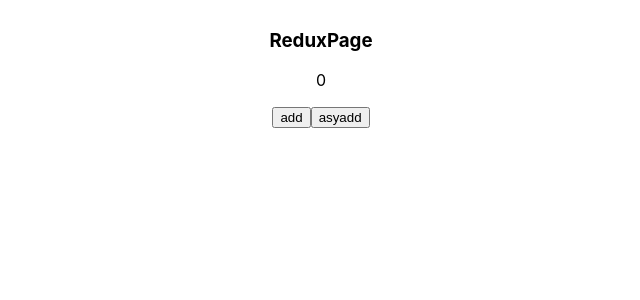
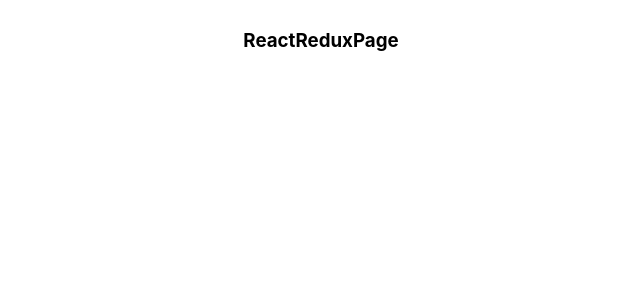
Before and after one commit to qinran0423/react, a React (Create React App) app in the folder react-study/: page / in a window 1280 px wide. Shown: the top 300 px of the page, without its empty margins (319-959 px from the left). Built offline with nearby package versions, Linux system fonts and the light colour scheme.

Commit message:
react-redux

```diff
--- a/react-study/package.json
+++ b/react-study/package.json
@@ -16,6 +16,7 @@
     "react": "^16.13.1",
     "react-app-rewired": "^2.1.6",
     "react-dom": "^16.13.1",
+    "react-redux": "^7.2.1",
     "react-scripts": "3.4.3",
     "redux": "^4.0.5",
     "redux-logger": "^3.0.6",
--- a/react-study/src/App.js
+++ b/react-study/src/App.js
@@ -5,7 +5,8 @@ import './App.css'
 // import AntdFormPage from './pages/AntdFormPage';
 // import MyRCFieldForm from './pages/MyRCFieldForm';
 // import MyRCForm from './pages/MyRCForm';
-import ReduxPage from './pages/ReduxPage';
+// import ReduxPage from './pages/ReduxPage';
+import ReactReduxPage from './pages/ReactReduxPage';
 
 function App() {
   return (
@@ -15,7 +16,8 @@ function App() {
       {/* <AntdFormPage/> */}
       {/* <MyRCFieldForm/> */}
       {/* <MyRCForm/> */}
-      <ReduxPage/>
+      {/* <ReduxPage/> */}
+      <ReactReduxPage/>
     </div>
   );
 }
--- /dev/null
+++ b/react-study/src/pages/ReactReduxPage.js
@@ -0,0 +1,11 @@
+import React, { Component } from 'react'
+
+export default class ReactReduxPage extends Component {
+  render() {
+    return (
+      <div>
+        <h3>ReactReduxPage</h3>
+      </div>
+    )
+  }
+}
```
Also changed, not shown: 1 other file (tests, documents, lock files or other folders).
